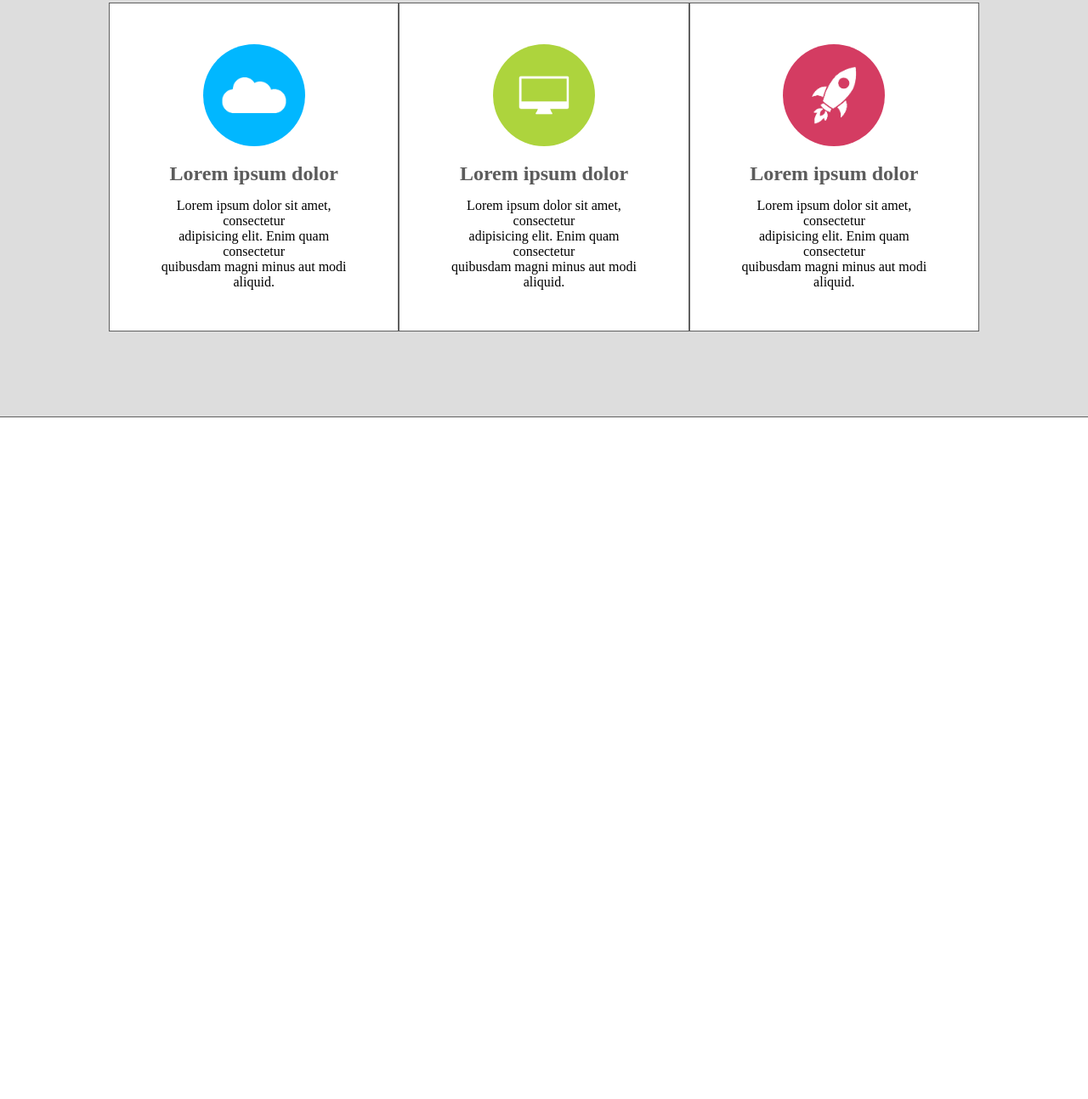
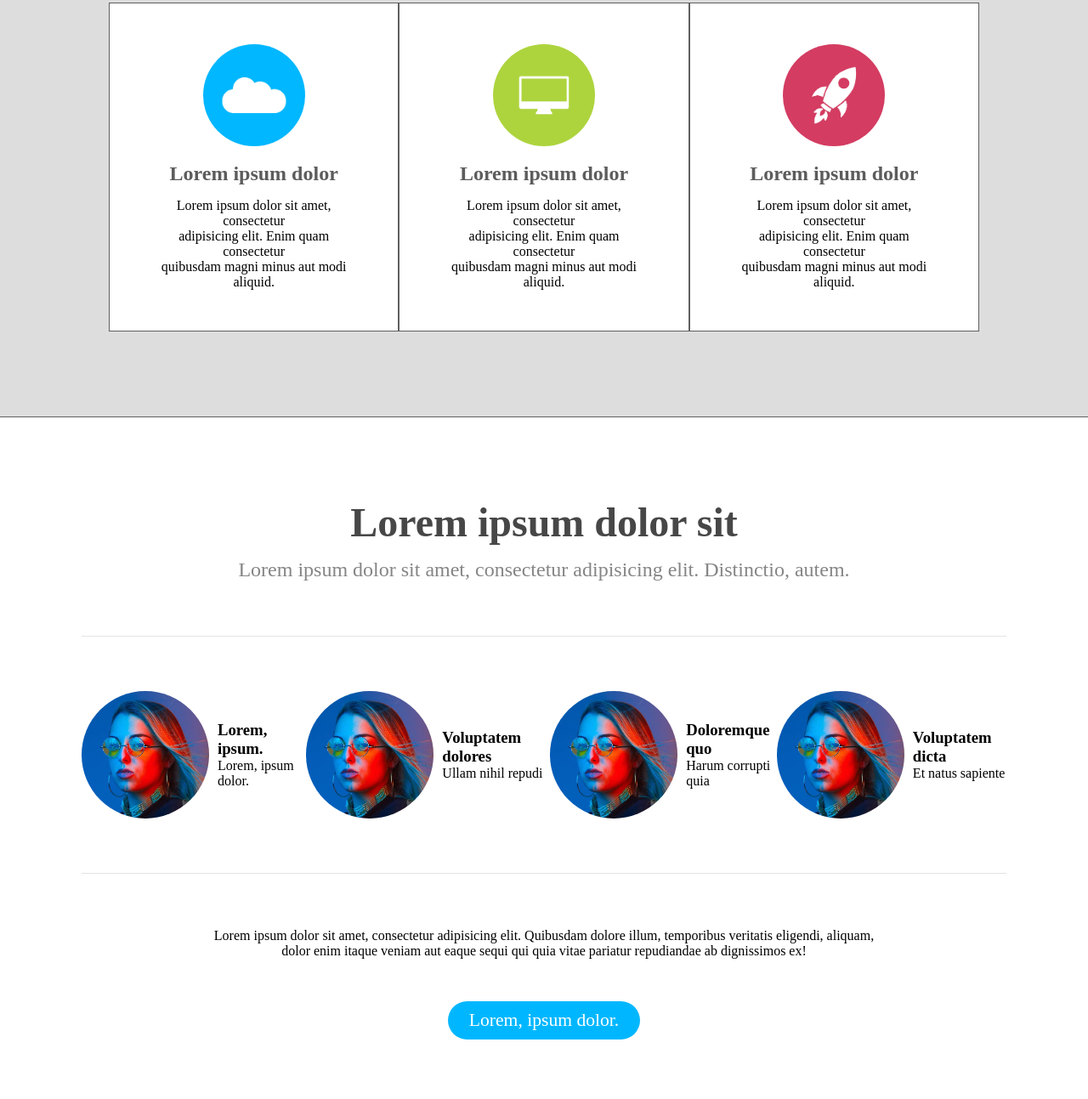
Before and after one commit to amirmohammadhassanabadi/HTML-CSS-FinalProject-1, a website: page index.html in a window 1280 px wide. Shown: the part 889-2182 px from the top of the page at 85% size. Before the commit the page ends 1380 px from the top, so only its background shows below. Drawn offline with Linux system fonts and the light colour scheme.

Commit message:
section 2 finnished

```diff
--- a/css/style.css
+++ b/css/style.css
@@ -188,3 +188,67 @@ ul {
 }
 
 /* ================================ */
+/* section 2 */
+.s2-container{
+    width: 85%;
+    margin: 0 auto;
+}
+.s2-title{
+padding: 6em 0 4em 0;
+text-align: center;
+}
+.s2-main-title{
+    color: #474747;
+    font-size: 3em;
+    margin-bottom: 15px;
+}
+.s2-sub-title{
+    font-size: 1.5em;
+    color: #858585;
+}
+.s2-profile-photo{
+    width: 150px;
+    border-radius: 150px;
+}
+.member-box{
+    width: 100%;
+    display: flex;
+    justify-content: space-between;
+    padding-top: 4em;
+    padding-bottom: 4em;
+    border-bottom: 1px solid rgba(144, 144, 144, 0.25);
+    border-top: 1px solid rgba(144, 144, 144, 0.25);
+}
+.member-display{
+    display: flex;
+    align-items: center;
+}
+.member-content{
+    padding-left: 10px;
+}
+.s2-footer{
+    padding-top: 4em;
+    text-align: center;
+}
+.s2-f-title{
+    font-size: 1em;
+}
+.s2-buttom{
+    background-color: #00b7ff;
+    color: #fff;
+    font-size: 1.35em;
+    font-family: 'Times New Roman', Times, serif;
+    padding: 10px 25px;
+    margin-top: 50px;
+    border: 0;
+    border-radius: 40px;
+    margin-bottom: 70px;
+    transition: all 0.5s ease-in-out;
+    cursor: pointer;
+}
+.s2-buttom:hover{
+    background-color: #44caff;
+    color: black;
+}
+/* end of section 2 */
+/* ===================================== */
--- a/index.html
+++ b/index.html
@@ -102,6 +102,74 @@
                 </div>
             </div>
         </section>
+        <!-- --------------------------------------------------------------------- -->
+        <section id="section-2">
+            <div class="s2-container">
+                <div class="s2-title">
+                    <h1 class="s2-main-title">
+                    Lorem ipsum dolor sit
+                    </h1>
+                    <p class="s2-sub-title">
+                        Lorem ipsum dolor sit amet, consectetur adipisicing elit. Distinctio, autem.
+                    </p>
+                </div>
+                <div class="member-box">
+                    <div class="member-1 member-display">
+                        <img class="s2-profile-photo" src="img/profile_placeholder.jpg" alt="profile">
+                        <div class="member-content">
+                            <h3>
+                                Lorem, ipsum.
+                            </h3>
+                            <p>
+                                Lorem, ipsum dolor.
+                            </p>
+                        </div>
+                    </div>
+                    <div class="member-2 member-display">
+                        <img class="s2-profile-photo" src="img/profile_placeholder.jpg" alt="Profile">
+                        <div class="member-content">
+                            <h3>
+                                Voluptatem dolores
+                            </h3>
+                            <p>
+                                Ullam nihil repudi
+                            </p>
+                        </div>
+                    </div>
+                    <div class="member-3 member-display">
+                        <img class="s2-profile-photo" src="img/profile_placeholder.jpg" alt="Profile">
+                        <div class="member-content">
+                            <h3>
+                                Doloremque quo
+                            </h3>
+                            <p>
+                                Harum corrupti quia
+                            </p>
+                        </div>
+                    </div>
+                    <div class="member-4 member-display">
+                        <img class="s2-profile-photo" src="img/profile_placeholder.jpg" alt="Profile">
+                        <div class="member-content">
+                            <h3>
+                                Voluptatem dicta
+                            </h3>
+                            <p>
+                                Et natus sapiente
+                            </p>
+                        </div>
+                    </div>
+                </div>
+                <div class="s2-footer">
+                    <p class="s2-f-title">
+                        Lorem ipsum dolor sit amet, consectetur adipisicing elit. Quibusdam dolore illum, temporibus veritatis eligendi, aliquam, <br>
+                        dolor enim itaque veniam aut eaque sequi qui quia vitae pariatur repudiandae ab dignissimos ex!
+                    </p>
+                    <button type="button" class="s2-buttom">
+                        Lorem, ipsum dolor.
+                    </button>
+                </div>
+            </div>
+        </section>
     </main>
 </body>
 
```
Also changed, not shown: img/profile_placeholder.jpg (added). Lines whose indentation alone changed are shown as unchanged.
